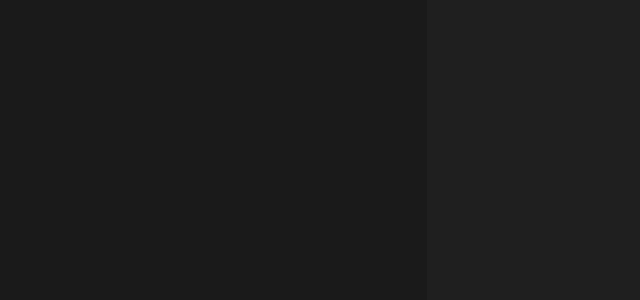
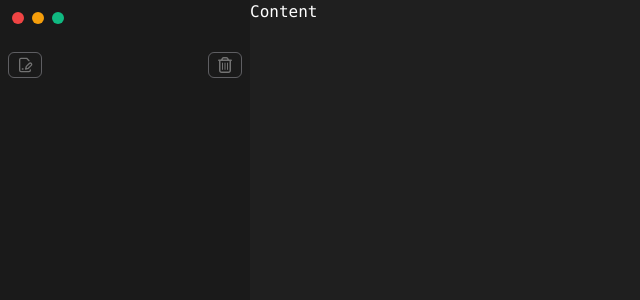
Before and after one commit to joaovictor09/note-mark, a React (Vite) app: page / in a window 1280 px wide. Shown: the top 300 px of the page, without its empty margins (0-640 px from the left). Built offline with nearby package versions, Linux system fonts and the light colour scheme.

Commit message:
feat: Add draggable top bar to app layout

```diff
--- a/src/renderer/src/app.tsx
+++ b/src/renderer/src/app.tsx
@@ -1,10 +1,18 @@
 import '@/assets/index.css'
+import { Content, RooLayout, Sidebar } from '@/components'
+import { ActionButtonsRow } from './components/action-buttons-row'
+import { DraggableTopBar } from './components/draggable-top-bar'
 
 export function App() {
   return (
-    <div className="h-full grid grid-cols-3">
-      <div className="text-4xl text-blue-500"></div>
-      <div className="w-full h-full bg-background col-span-2"></div>
-    </div>
+    <>
+      <DraggableTopBar />
+      <RooLayout>
+        <Sidebar className="p-2">
+          <ActionButtonsRow className="flex justify-between mt-1" />
+        </Sidebar>
+        <Content className="">Content</Content>
+      </RooLayout>
+    </>
   )
 }
--- a/src/renderer/src/assets/index.css
+++ b/src/renderer/src/assets/index.css
@@ -13,11 +13,30 @@
 
     @apply select-none;
 
-    @apply  bg-sidebar-background;
+    @apply bg-sidebar-background;
 
     @apply font-mono antialiased text-white;
 
     @apply overflow-hidden;
   }
 
+  header {
+    -webkit-app-region: drag;
+  }
+
+  button {
+    -webkit-app-region: no-drag;
+  }
+
+  ::-webkit-scrollbar {
+    @apply w-2;
+  }
+
+  ::-webkit-scrollbar-thumb {
+    @apply bg-[#555] rounded-md;
+  }
+
+  ::-webkit-scrollbar-track {
+    @apply bg-transparent;
+  }
 }
--- /dev/null
+++ b/src/renderer/src/components/action-buttons-row.tsx
@@ -0,0 +1,12 @@
+import { ComponentProps } from 'react'
+import { DeleteNoteButton } from './button/delete-note-button'
+import { NewNoteButton } from './button/new-note-button'
+
+export function ActionButtonsRow({ ...props }: ComponentProps<'div'>) {
+  return (
+    <div {...props}>
+      <NewNoteButton />
+      <DeleteNoteButton />
+    </div>
+  )
+}
--- /dev/null
+++ b/src/renderer/src/components/app-layout.tsx
@@ -0,0 +1,31 @@
+import { ComponentProps, forwardRef } from 'react'
+import { twMerge } from 'tailwind-merge'
+
+export function RooLayout({ className, children, ...props }: ComponentProps<'main'>) {
+  return (
+    <main className={twMerge('flex flex-row h-screen', className)} {...props}>
+      {children}
+    </main>
+  )
+}
+
+export function Sidebar({ className, children, ...props }: ComponentProps<'aside'>) {
+  return (
+    <aside
+      className={twMerge('w-[250px] mt-10 h-[100vh + 10px] overflow-auto', className)}
+      {...props}
+    >
+      {children}
+    </aside>
+  )
+}
+
+export const Content = forwardRef<HTMLDivElement, ComponentProps<'div'>>(
+  ({ className, children, ...props }, ref) => (
+    <div ref={ref} className={twMerge('flex-1 overflow-auto bg-background', className)} {...props}>
+      {children}
+    </div>
+  )
+)
+
+Content.displayName = 'Content'
--- /dev/null
+++ b/src/renderer/src/components/button/action-button.tsx
@@ -0,0 +1,18 @@
+import { ComponentProps } from 'react'
+import { twMerge } from 'tailwind-merge'
+
+export type ActionButtonProps = ComponentProps<'button'>
+
+export function ActionButton({ className, children, ...props }: ActionButtonProps) {
+  return (
+    <button
+      className={twMerge(
+        'px-2 py-1 rounded-md border border-zinc-400/50 hover:bg-[#383838] transition-colors duration-100 group',
+        className
+      )}
+      {...props}
+    >
+      {children}
+    </button>
+  )
+}
--- /dev/null
+++ b/src/renderer/src/components/button/delete-note-button.tsx
@@ -0,0 +1,10 @@
+import { FaRegTrashCan } from 'react-icons/fa6'
+import { ActionButton, ActionButtonProps } from './action-button'
+
+export function DeleteNoteButton({ ...props }: ActionButtonProps) {
+  return (
+    <ActionButton {...props}>
+      <FaRegTrashCan className="w-4 h-4 text-[#727272] transition-colors duration-100 group-hover:text-[#919191]" />
+    </ActionButton>
+  )
+}
--- /dev/null
+++ b/src/renderer/src/components/button/new-note-button.tsx
@@ -0,0 +1,10 @@
+import { LuFileSignature } from 'react-icons/lu'
+import { ActionButton, ActionButtonProps } from './action-button'
+
+export function NewNoteButton({ ...props }: ActionButtonProps) {
+  return (
+    <ActionButton {...props}>
+      <LuFileSignature className="w-4 h-4 text-[#727272] transition-colors duration-100 group-hover:text-[#919191]" />
+    </ActionButton>
+  )
+}
--- /dev/null
+++ b/src/renderer/src/components/draggable-top-bar.tsx
@@ -0,0 +1,9 @@
+export function DraggableTopBar() {
+  return (
+    <header className="absolute inset-0 h-8 bg-transparent p-3 flex gap-2">
+      <div className="h-3 w-3 bg-red-500 rounded-full" />
+      <div className="h-3 w-3 bg-amber-500 rounded-full" />
+      <div className="h-3 w-3 bg-emerald-500 rounded-full" />
+    </header>
+  )
+}
--- /dev/null
+++ b/src/renderer/src/components/index.ts
@@ -0,0 +1 @@
+export * from './app-layout';
```
Also changed, not shown: src/main/index.ts (+7 -0 lines).
